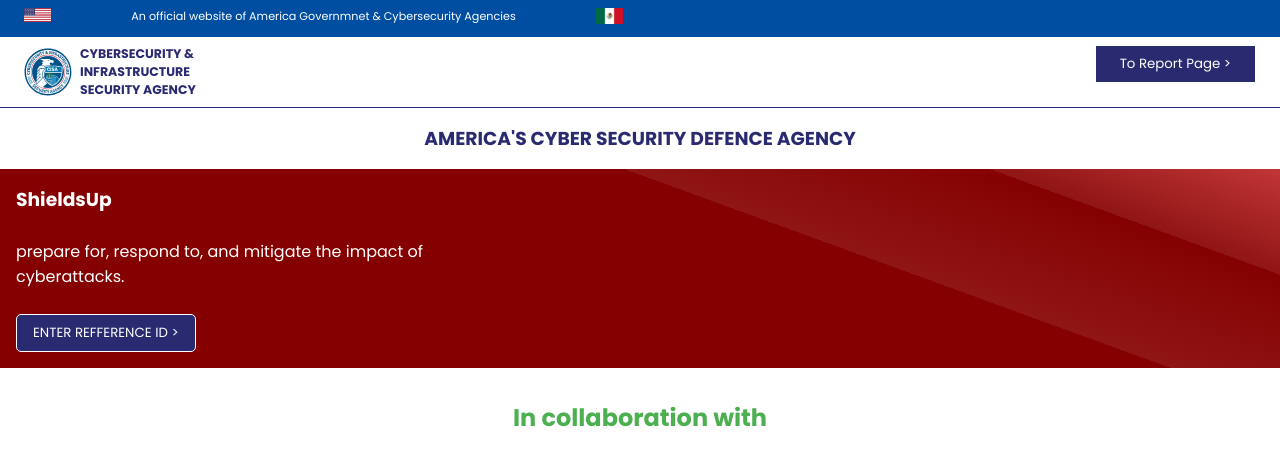
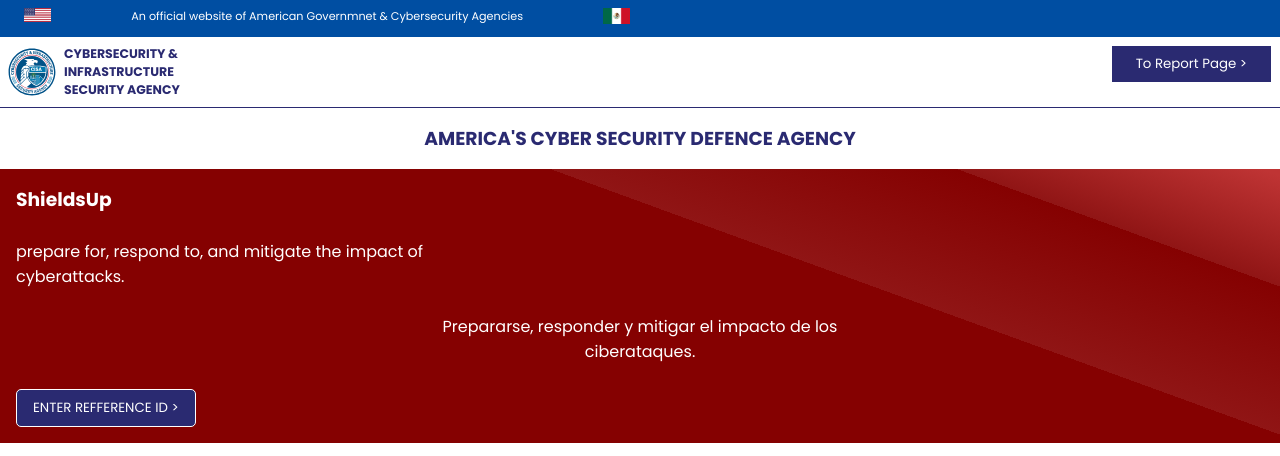
Before and after one commit to Investmentsltd/Invesco, a website: page index.html in a window 1280 px wide. Shown: the top 456 px of the page. Drawn offline with Linux system fonts and the light colour scheme.

Commit message:
Add files via upload

```diff
--- a/css/style.css
+++ b/css/style.css
@@ -27,7 +27,7 @@
 nav{
   display: flex;
   justify-content: space-between;
-  padding: 0.5rem 1.5rem;
+  padding: 0.5rem 0.5rem;
   border-style: solid;
   border-top: none;
   border-left: none;
--- a/index.html
+++ b/index.html
@@ -19,7 +19,7 @@
     <div class="content">
       <div class="subnav">
         <div class="cisa"><img src="./css/images/2560px-Flag_of_the_United_States.svg.png" alt=""></div>
-        <p>An official website of America Governmnet & Cybersecurity Agencies</p>
+        <p>An official website of American Governmnet & Cybersecurity Agencies</p>
         <div class="cisa"> <img src="./css/images/download.png" alt=""></div>
 
       </div>
@@ -37,6 +37,7 @@
       <div class="container">
         <h3>ShieldsUp</h3><br>
         <p>prepare for, respond to, and mitigate the impact of <br> cyberattacks.</p><br>
+        <p style="text-align: center;">Prepararse, responder y mitigar el impacto de los <br> ciberataques.</p><br>
         <a href="authenticate.html" id="pageLink" class="pageLink"><button onclick="alert('Your report ID will expire within 3 minutes after you have used it at a time and your session will be terminated for security purposes. It is recommended that you make your report statement quick.')">ENTER REFFERENCE ID ></button></a>
       </div>
       <div id="loadingScreen" class="loading-screen">
```
